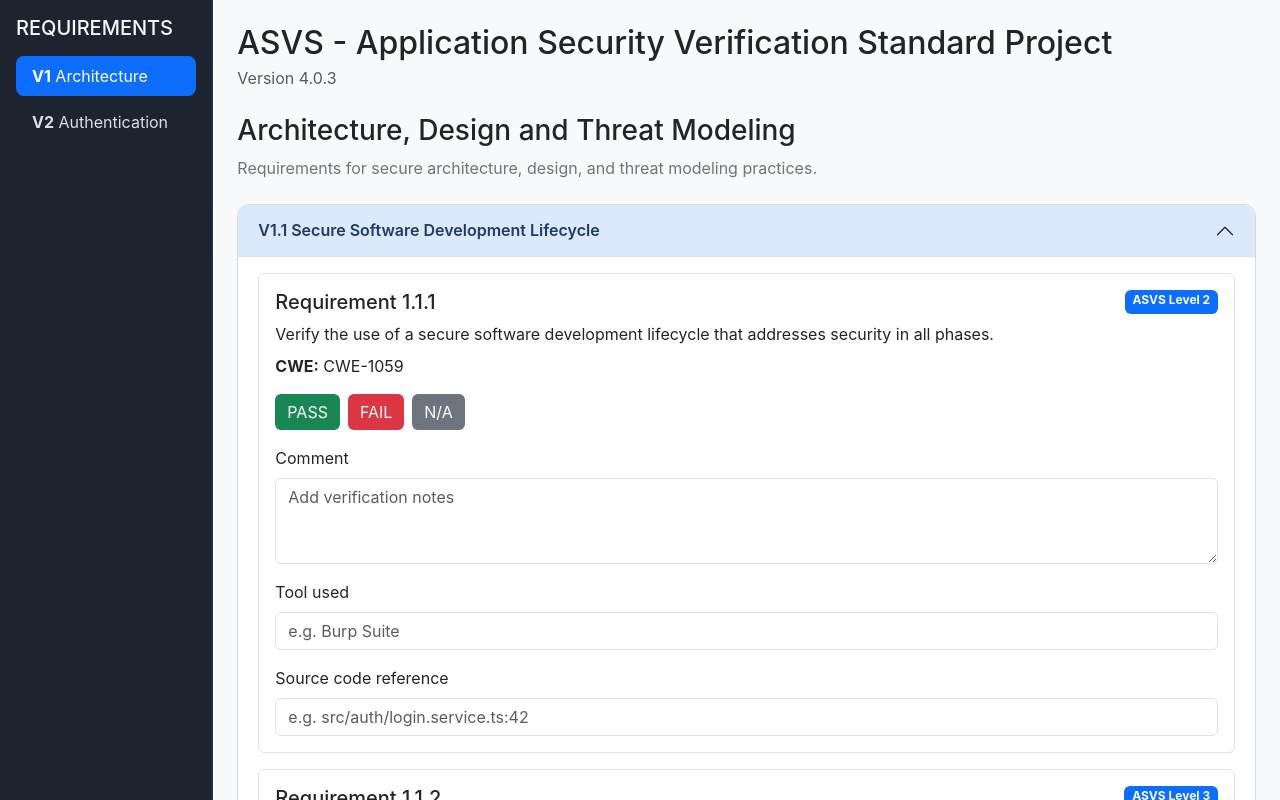
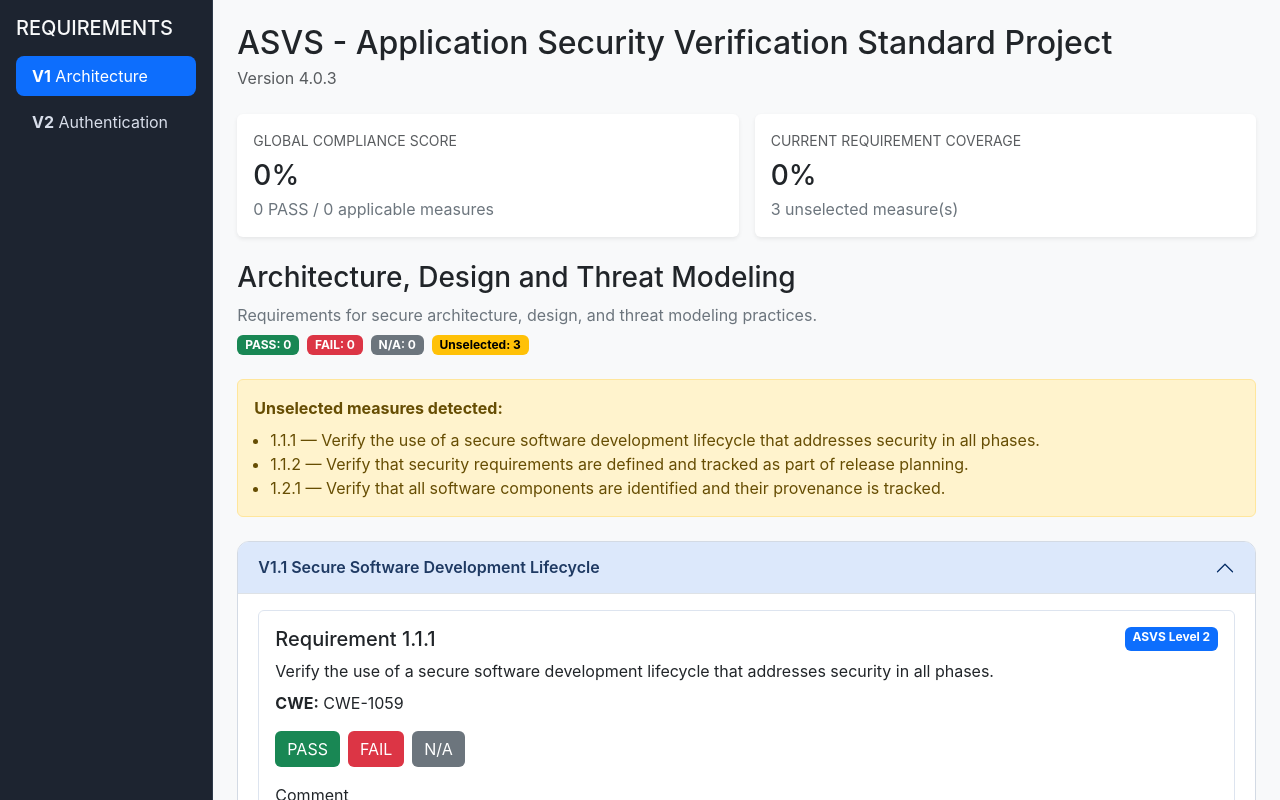
Before and after one commit to houssam-amraoui/asvsWeb, an Angular app: page / in a window 1280 px wide. Shown: the top 800 px of the page. Built offline with nearby package versions, Linux system fonts and the light colour scheme.

Commit message:
Add compliance scoring and unselected measure detection

```diff
--- a/src/app/app.html
+++ b/src/app/app.html
@@ -29,8 +29,50 @@
         <div class="alert alert-danger">{{ errorMessage }}</div>
       } @else if (selectedRequirement) {
         <section>
+          <div class="row g-3 mb-4">
+            <div class="col-12 col-lg-6">
+              <div class="card border-0 shadow-sm h-100">
+                <div class="card-body">
+                  <p class="text-uppercase text-muted small mb-2">Global compliance score</p>
+                  <h3 class="mb-1">{{ overallStats.score }}%</h3>
+                  <p class="mb-0 text-secondary">
+                    {{ overallStats.passed }} PASS / {{ overallStats.applicable }} applicable measures
+                  </p>
+                </div>
+              </div>
+            </div>
+            <div class="col-12 col-lg-6">
+              <div class="card border-0 shadow-sm h-100">
+                <div class="card-body">
+                  <p class="text-uppercase text-muted small mb-2">Current requirement coverage</p>
+                  <h3 class="mb-1">{{ selectedRequirementStats.score }}%</h3>
+                  <p class="mb-0 text-secondary">
+                    {{ selectedRequirementStats.unselected }} unselected measure(s)
+                  </p>
+                </div>
+              </div>
+            </div>
+          </div>
+
           <h3 class="mb-2">{{ selectedRequirement.Name }}</h3>
-          <p class="text-secondary mb-4">{{ selectedRequirement.Description || 'No description available.' }}</p>
+          <p class="text-secondary mb-2">{{ selectedRequirement.Description || 'No description available.' }}</p>
+          <div class="d-flex gap-2 flex-wrap mb-4">
+            <span class="badge text-bg-success">PASS: {{ selectedRequirementStats.passed }}</span>
+            <span class="badge text-bg-danger">FAIL: {{ selectedRequirementStats.failed }}</span>
+            <span class="badge text-bg-secondary">N/A: {{ selectedRequirementStats.notApplicable }}</span>
+            <span class="badge text-bg-warning">Unselected: {{ selectedRequirementStats.unselected }}</span>
+          </div>
+
+          @if (unselectedItems.length > 0) {
+            <div class="alert alert-warning mb-4">
+              <strong>Unselected measures detected:</strong>
+              <ul class="mb-0 mt-2 ps-3">
+                @for (item of unselectedItems; track item.id) {
+                  <li>{{ item.id }} — {{ item.verification_requirement }}</li>
+                }
+              </ul>
+            </div>
+          }
 
           <div class="accordion accordion-custom" id="asvsAccordion">
             @for (section of selectedRequirement.Items; track section.Shortcode; let sectionIndex = $index) {
--- a/src/app/app.ts
+++ b/src/app/app.ts
@@ -1,7 +1,19 @@
 import { CommonModule } from '@angular/common';
 import { ChangeDetectorRef, Component, OnInit } from '@angular/core';
 import { FormsModule } from '@angular/forms';
-import { DataService, Requirement, VerificationItem } from './data.service';
+import { DataService, Requirement, RequirementSection, VerificationItem } from './data.service';
+
+type VerificationStatus = 'PASS' | 'FAIL' | 'N/A' | '';
+
+interface ComplianceStats {
+  total: number;
+  passed: number;
+  failed: number;
+  notApplicable: number;
+  unselected: number;
+  applicable: number;
+  score: number;
+}
 
 @Component({
   selector: 'app-root',
@@ -51,6 +63,57 @@
     item.status = status;
   }
 
+  get overallStats(): ComplianceStats {
+    return this.computeStats(this.requirements.flatMap((requirement) => requirement.Items));
+  }
+
+  get selectedRequirementStats(): ComplianceStats {
+    const sections = this.selectedRequirement?.Items ?? [];
+    return this.computeStats(sections);
+  }
+
+  get unselectedItems(): VerificationItem[] {
+    return (this.selectedRequirement?.Items ?? [])
+      .flatMap((section) => section.Items)
+      .filter((item) => item.status === '');
+  }
+
+  private computeStats(sections: RequirementSection[]): ComplianceStats {
+    const counters: ComplianceStats = {
+      total: 0,
+      passed: 0,
+      failed: 0,
+      notApplicable: 0,
+      unselected: 0,
+      applicable: 0,
+      score: 0
+    };
+
+    sections.forEach((section) => {
+      section.Items.forEach((item) => {
+        counters.total += 1;
+
+        const status: VerificationStatus = item.status ?? '';
+
+        if (status === 'PASS') {
+          counters.passed += 1;
+          counters.applicable += 1;
+        } else if (status === 'FAIL') {
+          counters.failed += 1;
+          counters.applicable += 1;
+        } else if (status === 'N/A') {
+          counters.notApplicable += 1;
+        } else {
+          counters.unselected += 1;
+        }
+      });
+    });
+
+    counters.score = counters.applicable > 0 ? Math.round((counters.passed / counters.applicable) * 100) : 0;
+
+    return counters;
+  }
+
   private ensureItemStatuses(): void {
     this.selectedRequirement?.Items.forEach((section) => {
       section.Items.forEach((item) => {
```
Also changed, not shown: 1 other file (tests, documents, lock files or other folders).
